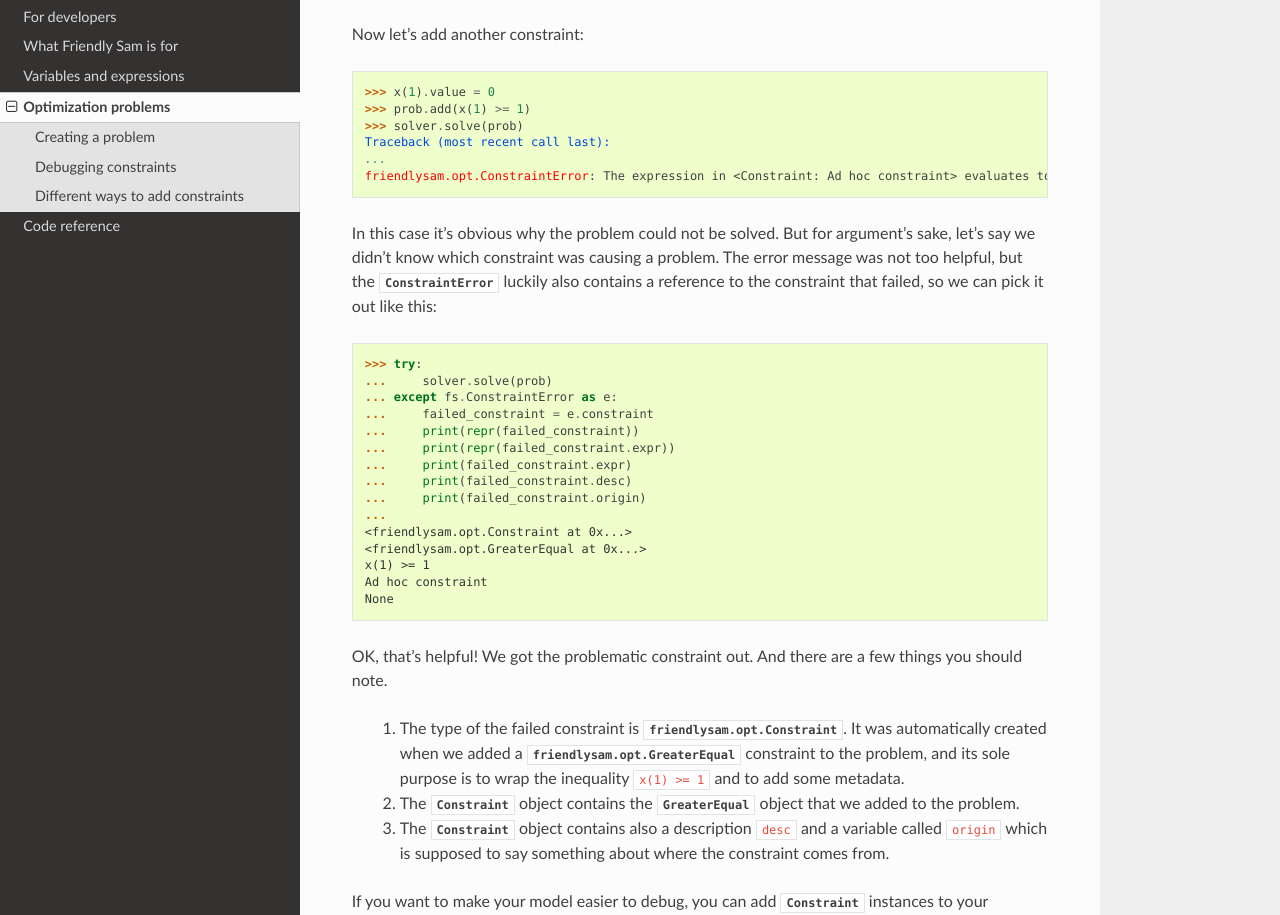
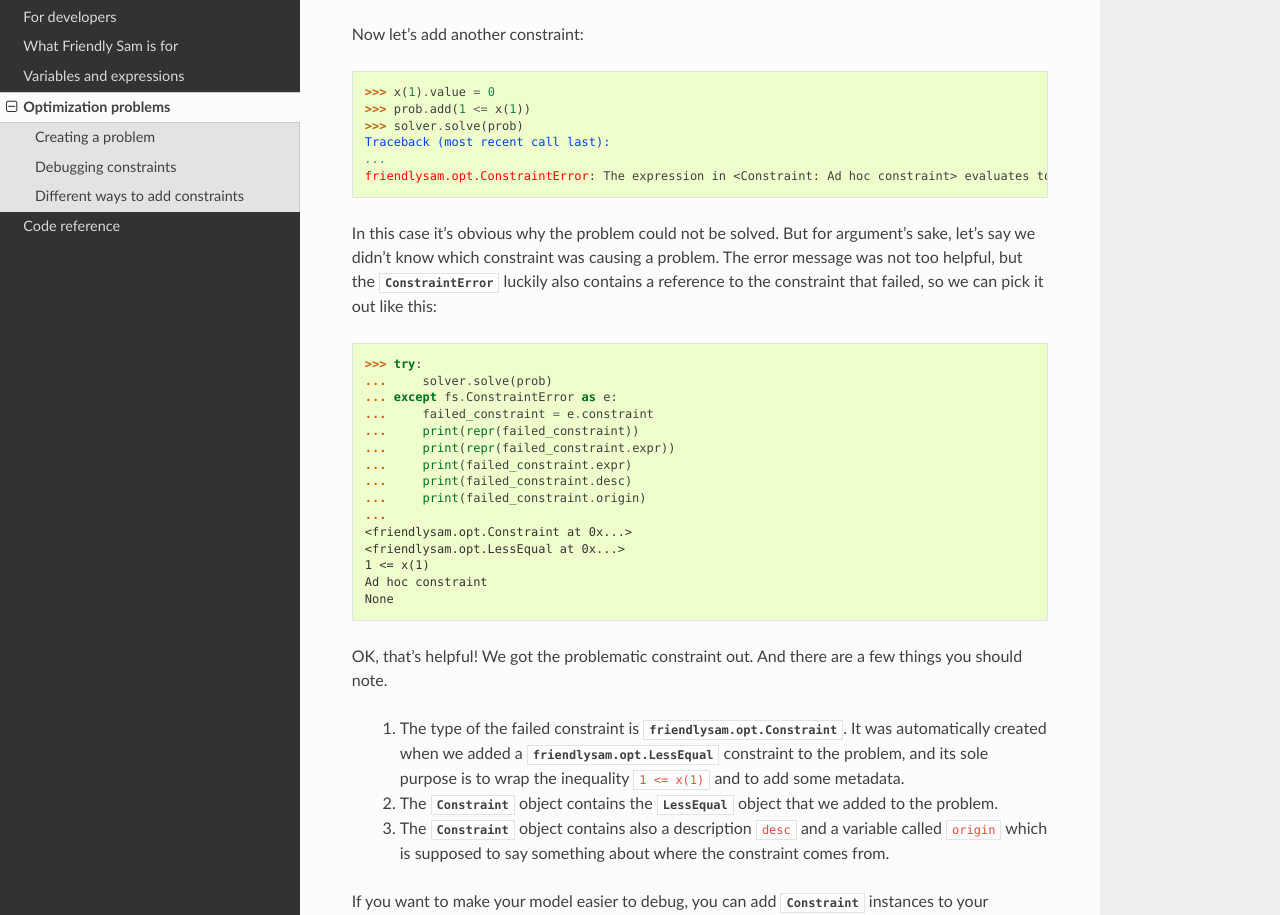
Before and after one commit to sp-etx/friendlysam, a Sphinx documentation site: the page built from docs/optimization-problems.rst, in a window 1280 px wide and 1400 px high, scrolled down 909 px. Shown: the part 158-1073 px from the top of the window. Built offline with Sphinx 7.4.7 and the Read the Docs theme 2.0.0, drawn with Linux system fonts in a browser that asks for light colours; formulas are drawn with MathJax 3.

Commit message:
Remove Greater and GreaterThan
Now we don't have to worry about how to compare
(x <= y) to (y >= x), etc.

```diff
--- a/docs/optimization-problems.rst
+++ b/docs/optimization-problems.rst
@@ -46,7 +46,7 @@ Debugging constraints
 Now let's add another constraint:
 
     >>> x(1).value = 0
-    >>> prob.add(x(1) >= 1)
+    >>> prob.add(1 <= x(1))
     >>> solver.solve(prob)
     Traceback (most recent call last):
     ...
@@ -65,16 +65,16 @@ In this case it's obvious why the problem could not be solved. But for argument'
     ...     print(failed_constraint.origin)
     ...
     <friendlysam.opt.Constraint at 0x...>
-    <friendlysam.opt.GreaterEqual at 0x...>
-    x(1) >= 1
+    <friendlysam.opt.LessEqual at 0x...>
+    1 <= x(1)
     Ad hoc constraint
     None
 
 OK, that's helpful! We got the problematic constraint out. And there are a few things you should note.
 
-    1. The type of the failed constraint is :class:`friendlysam.opt.Constraint`. It was automatically created when we added a :class:`friendlysam.opt.GreaterEqual` constraint to the problem, and its sole purpose is to wrap the inequality ``x(1) >= 1`` and to add some metadata.
+    1. The type of the failed constraint is :class:`friendlysam.opt.Constraint`. It was automatically created when we added a :class:`friendlysam.opt.LessEqual` constraint to the problem, and its sole purpose is to wrap the inequality ``1 <= x(1)`` and to add some metadata.
 
-    2. The :class:`~friendlysam.opt.Constraint` object contains the :class:`~friendlysam.opt.GreaterEqual` object that we added to the problem.
+    2. The :class:`~friendlysam.opt.Constraint` object contains the :class:`~friendlysam.opt.LessEqual` object that we added to the problem.
 
     3. The :class:`~friendlysam.opt.Constraint` object contains also a description ``desc`` and a variable called ``origin`` which is supposed to say something about where the constraint comes from.
 
```
Also changed, not shown: 2 other files.
